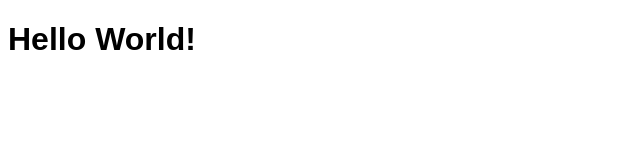
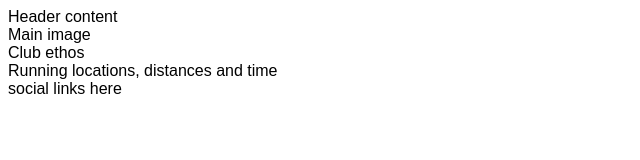
Before and after one commit to totes7/love-running, a plain HTML site: page index.html in a window 1280 px wide. Shown: the whole page, without its empty margins (0-640 px from the left). Drawn offline with Linux system fonts and the light colour scheme.

Commit message:
Add core structure for home page

```diff
--- a/index.html
+++ b/index.html
@@ -11,6 +11,18 @@
     <title>Love Running</title>
 </head>
 <body>
-    <h1>Hello World!</h1>
+    <header>Header content</header>
+    <section>
+        Main image
+    </section>
+    <section>
+        Club ethos
+    </section>
+    <section>
+        Running locations, distances and time
+    </section>
+    <footer>
+        social links here
+    </footer>
 </body>
 </html>
```
